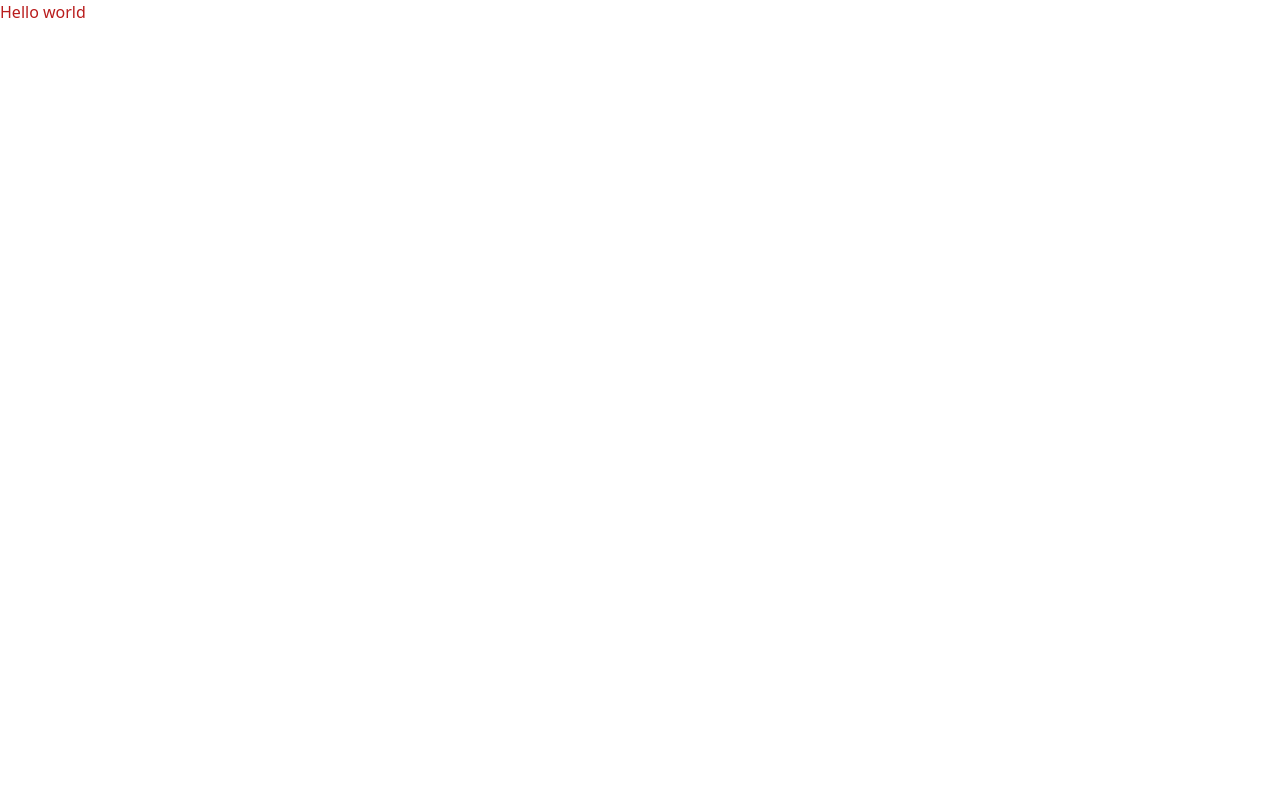
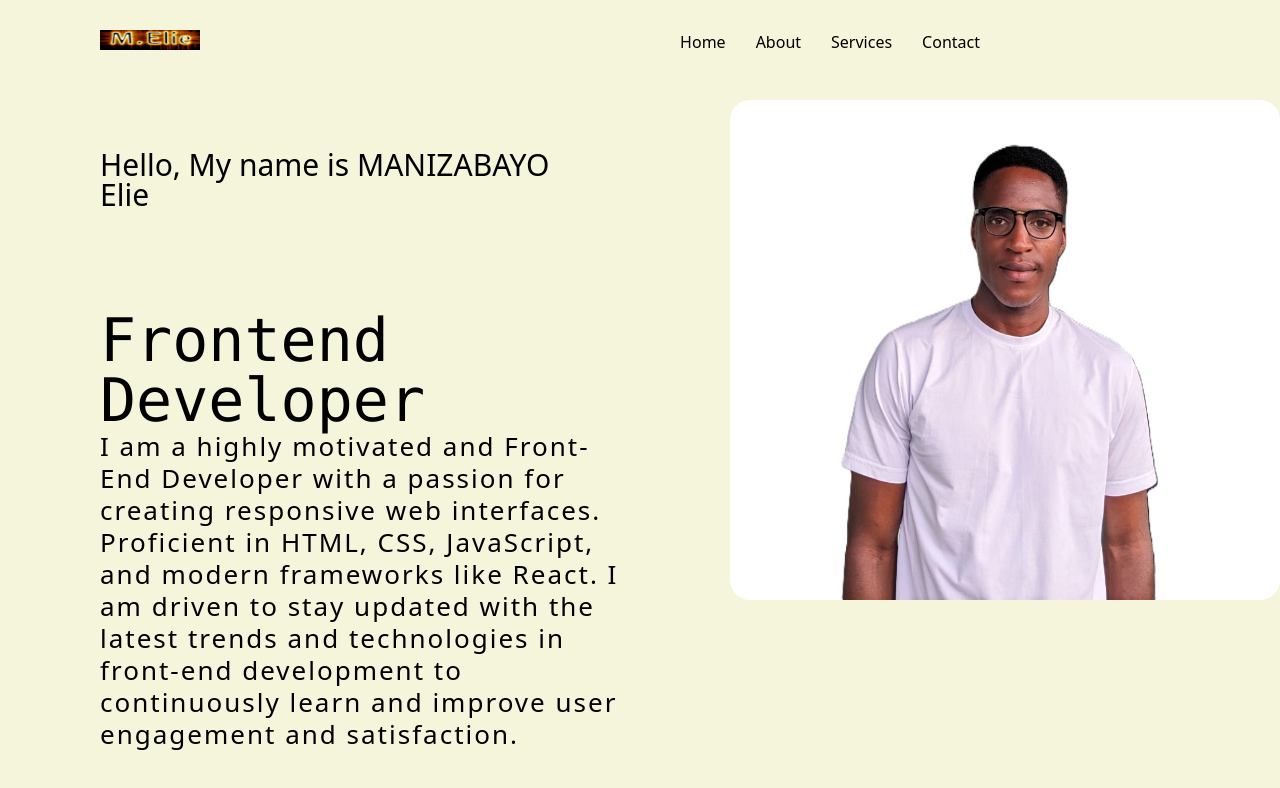
Before and after one commit to MANIZABAYO-Elie/ELIE-PORTIFOLIO, a website: page public/index.html in a window 1280 px wide. Drawn offline with Linux system fonts and the light colour scheme.

Commit message:
file committed

```diff
--- a/public/index.html
+++ b/public/index.html
@@ -6,8 +6,31 @@
     <link rel="stylesheet" href="../src/style.css">
     <title>portifolio</title>
 </head>
-<body>
-    <h1 class="text-red-700">Hello world</h1>
-
+<body class="bg-[#F5F5DC]">
+    <header>
+           <nav class="flex justify-between  ">
+                <img src="../src/images/elie-logo-official.jpg"
+                class=" mt-[30px] ml-[100px]  w-[100px] h-[20px]" alt="my name">
+                <ul class="flex gap-[30px] mr-[300px] mt-[30px] h-[20px]">
+                    <li><a href="#Home">Home</a></li>
+                    <li><a href="#About">About</a></li>
+                    <li><a href="#Services">Services</a></li>
+                    <li><a href="#Contact">Contact</a></li>
+                </ul>
+           </nav>
+    </header>
+    <div class="flex gap-[100px]">
+        <div class="w-[800px]">
+            <h5 class=" mt-[100px] ml-[100px] w-[500px] font-extralight text-[30px] leading-[30px]">Hello, My name is MANIZABAYO Elie</h5>
+            <h1 class=" mt-[100px] ml-[100px] w-[500px] font-mono text-[60px] leading-[60px]">Frontend Developer</h1>
+            <p class="ml-[100px] mt-[100px]w-[700px] font-extralight text-[26px] leading-[32px] tracking-[2px] ">
+                I am  a highly motivated and Front-End Developer with a passion for creating responsive web interfaces.
+                Proficient in HTML, CSS, JavaScript, and modern frameworks like React.
+                I am  driven to stay updated with the latest trends and technologies in front-end development
+                to continuously learn and   improve user engagement and satisfaction.
+            </p>
+        </div>
+        <img src="../src/images/profile-pic-edit.jpg" class=" mt-[50px]  w-[550px] h-[500px] rounded-[20px]">
+    </div>
 </body>
 </html>
```
Also changed, not shown: src/images/elie-logo-official.jpg (added), src/images/profile-pic-edit.jpg (added), src/images/profile-pic.jpg (added), src/style.css.
